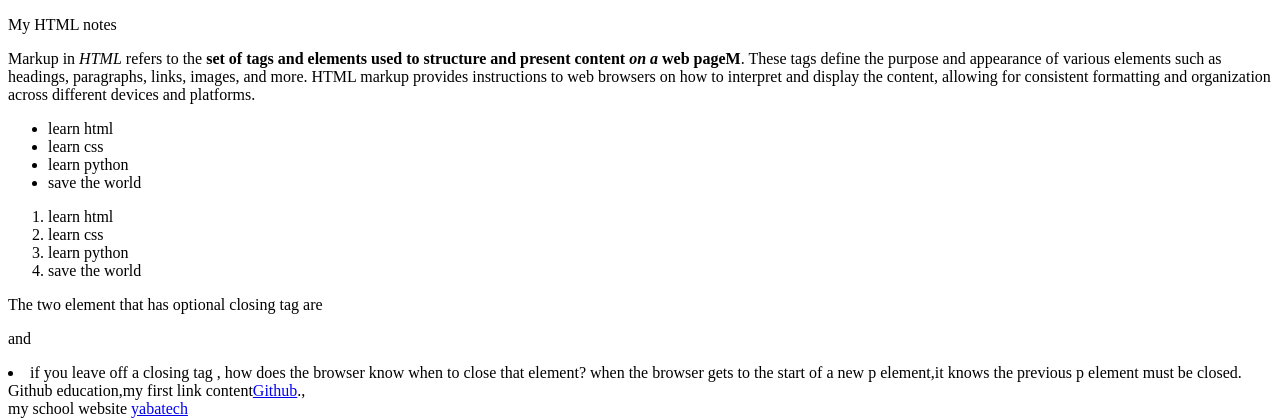
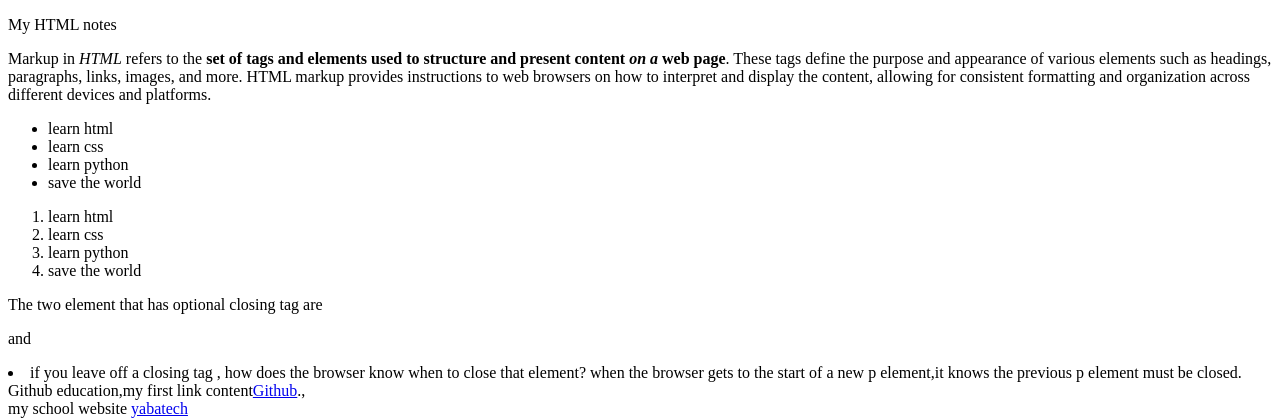
Before and after one commit to nofiupelumi/pedag, a plain HTML site: page index.html in a window 1280 px wide. Shown: the top 420 px of the page. Drawn offline with Linux system fonts and the light colour scheme.

Commit message:
Update index.html

```diff
--- a/index.html
+++ b/index.html
@@ -6,7 +6,7 @@
     <body>
 <p>My HTML notes</p>
 
-<p>Markup in <em>HTML</em> refers to the <strong>set of tags and elements used to structure and present content<em> on a</em> web pageM</strong>. These tags define the purpose and appearance of various elements such as headings, paragraphs, links, images, and more. HTML markup provides instructions to web browsers on how to interpret and display the content, allowing for consistent formatting and organization across different devices and platforms.</p>
+<p>Markup in <em>HTML</em> refers to the <strong>set of tags and elements used to structure and present content<em> on a</em> web page</strong>. These tags define the purpose and appearance of various elements such as headings, paragraphs, links, images, and more. HTML markup provides instructions to web browsers on how to interpret and display the content, allowing for consistent formatting and organization across different devices and platforms.</p>
   <ul><li>
     learn html
   </li>
```
